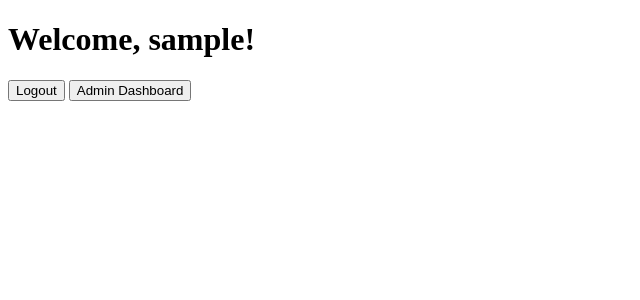
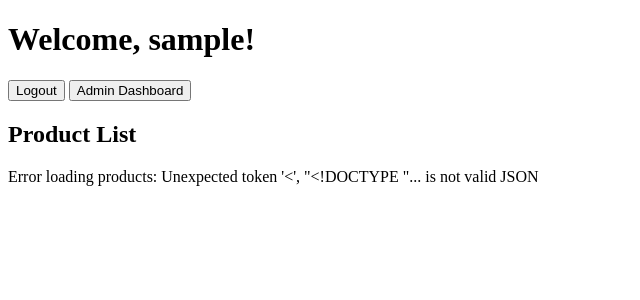
Before and after one commit to BigData2025-Rev/ruili-project1, a Flask app: template templates/welcome.html in a window 1280 px wide. Shown: the top 300 px of the page, without its empty margins (0-640 px from the left). Run offline with Flask 3, Linux system fonts and the light colour scheme; the template is opened without the code that fills it: most values are stand-ins (such as "Sample title", 1, 10 or a date in 2020).

Commit message:
Added basic products logic, welcome page now can show all products.

```diff
--- a/controller/Controller.py
+++ b/controller/Controller.py
@@ -1,6 +1,8 @@
 from flask import render_template, jsonify, request, redirect, url_for, session
 from app import app
 from service.UserService import UserService
+from service.ProductService import ProductService
+from service.OrderService import OrderService
 
 @app.route('/')
 def index():
@@ -40,6 +42,11 @@
     if 'token' not in session:
         return redirect(url_for('index'))
     return render_template('welcome.html', username=session.get('username'))
+
+
+"""
+User Related API
+"""
 
 @app.route('/admin', methods=['GET'])
 def admin_page():
@@ -91,3 +98,75 @@
 
     result = UserService.update_user_role_by_user_id(data['user_id'], data['role'])
     return jsonify(result)
+
+
+"""
+Product related API
+"""
+
+@app.route('/products', methods=['GET'])
+def get_all_products():
+    if 'token' not in session:
+        return redirect(url_for('index'))
+    products = ProductService.get_all_products()
+    return jsonify(products), 200
+
+@app.route('/product', methods=['PUT'])
+def add_product():
+    # add a new product
+    # the request.json should include:
+    #   product name
+    #   product price
+    #   product inventory
+    #   product category (can be empty)
+    #   product description (can be empty)
+    if 'token' not in session:
+        return redirect(url_for('index'))
+    if session['role'] != 'admin':
+        return jsonify({"success": False, "message": "Only admin users can perform this action."}), 403
+    data = request.json
+    if not data or 'name' not in data or 'price' not in data or 'inventory' not in data \
+        or "category" not in data or "description" not in data:
+        return jsonify({"success": False, "message": "Invalid input."}), 400
+    result = ProductService.add_product(data)
+    return jsonify(result), (201 if result["success"] else 500)
+
+@app.route('/product/inventory', methods=['PUT'])
+def update_product_inventory():
+    if 'token' not in session:
+        return redirect(url_for('index'))
+    # update product inventory
+    # the request.json should include product_id, product_change_amount(int, + or -)
+    data = request.json
+    if not data or 'product_id' not in data or 'change_amount' not in data:
+        return jsonify({"success": False, "message": "Invalid input."}), 400
+    result = ProductService.update_inventory_by_id(data['product_id'], data['change_amount'])
+    return jsonify(result), (200 if result["success"] else 500)
+
+@app.route('/product/price', methods=['PUT'])
+def update_product_price():
+    # update product price
+    # the request.json should include product_id, product_new_price(int)
+    if 'token' not in session:
+        return redirect(url_for('index'))
+    if session['role'] != 'admin':
+        return jsonify({"success": False, "message": "Only admin users can perform this action."}), 403
+    data = request.json
+    if not data or 'product_id' not in data or 'new_price' not in data:
+        return jsonify({"success": False, "message": "Invalid input."}), 400
+    result = ProductService.update_price_by_id(data['product_id'], data['new_price'])
+    return jsonify(result), (200 if result["success"] else 500)
+
+@app.route('/product', methods=['DELETE'])
+def delete_product_by_id():
+    # delete product
+    # the request.json should include product_id
+    if 'token' not in session:
+        return redirect(url_for('index'))
+    if session['role'] != 'admin':
+        return jsonify({"success": False, "message": "Only admin users can perform this action."}), 403
+    data = request.json
+    if not data or 'product_id' not in data:
+        return jsonify({"success": False, "message": "Invalid input."}), 400
+    result = ProductService.delete_product_by_id(data['product_id'])
+    return jsonify(result), (200 if result["success"] else 500)
--- a/service/OrderService.py
+++ b/service/OrderService.py
@@ -0,0 +1,2 @@
+class OrderService:
+    pass
--- a/static/js/welcome.js
+++ b/static/js/welcome.js
@@ -3,7 +3,6 @@
     const result = await response.json();
     alert(result.message);
     window.location.href = '/'; // 跳转到主页
-
 });
 
 document.getElementById('admin-dashboard-button').addEventListener('click', async () => {
@@ -19,3 +18,58 @@
         alert('Error accessing admin page.');
     }
 });
+
+// Load products on page load
+document.addEventListener('DOMContentLoaded', async () => {
+    const table = document.getElementById('product-table');
+    const tableBody = document.getElementById('product-table-body');
+    const loadingMessage = document.getElementById('loading-message');
+
+    try {
+        const response = await fetch('/products', { method: 'GET' });
+        if (!response.ok) {
+            throw new Error('Failed to fetch products');
+        }
+
+        const result = await response.json();
+        if (!result.success) {
+            throw new Error(result.message || 'Failed to fetch products');
+        }
+
+        result.products.forEach(product => {
+            const row = document.createElement('tr');
+
+            const idCell = document.createElement('td');
+            idCell.textContent = product.id;
+            row.appendChild(idCell);
+
+            const imageCell = document.createElement('td');
+            const img = document.createElement('img');
+            img.src = `/static/img/${product.name}.jpg`;
+            img.alt = product.name;
+            img.onerror = () => { img.src = '/static/img/default.jpg'; }; // Fallback image
+            imageCell.appendChild(img);
+            row.appendChild(imageCell);
+
+            const nameCell = document.createElement('td');
+            nameCell.textContent = product.name;
+            row.appendChild(nameCell);
+
+            const priceCell = document.createElement('td');
+            const price = parseFloat(product.price) || 0.0;
+            priceCell.textContent = `$${price.toFixed(2)}`;
+            row.appendChild(priceCell);
+
+            const inventoryCell = document.createElement('td');
+            inventoryCell.textContent = product.inventory;
+            row.appendChild(inventoryCell);
+
+            tableBody.appendChild(row);
+        });
+
+        loadingMessage.style.display = 'none';
+        table.style.display = 'table';
+    } catch (error) {
+        loadingMessage.textContent = `Error loading products: ${error.message}`;
+    }
+});
--- a/templates/welcome.html
+++ b/templates/welcome.html
@@ -5,10 +5,44 @@
     <meta name="viewport" content="width=device-width, initial-scale=1.0">
     <title>Welcome</title>
     <script src="/static/js/welcome.js" defer></script>
+    <style>
+        table {
+            width: 100%;
+            border-collapse: collapse;
+        }
+        th, td {
+            border: 1px solid #ddd;
+            padding: 8px;
+            text-align: center;
+        }
+        th {
+            background-color: #f4f4f4;
+        }
+        img {
+            max-width: 50px;
+            max-height: 50px;
+        }
+    </style>
 </head>
 <body>
     <h1>Welcome, {{ username }}!</h1>
     <button id="logout-button">Logout</button>
     <button id="admin-dashboard-button">Admin Dashboard</button>
+
+    <h2>Product List</h2>
+    <div id="loading-message">Loading products...</div>
+    <table id="product-table" style="display:none;">
+        <thead>
+            <tr>
+                <th>Product ID</th>
+                <th>Image</th>
+                <th>Product Name</th>
+                <th>Price</th>
+                <th>Inventory</th>
+            </tr>
+        </thead>
+        <tbody id="product-table-body">
+        </tbody>
+    </table>
 </body>
 </html>
```
Also changed, not shown: dao/ProductDAO.py (+23 -3 lines), service/ProductService.py (+55 -0 lines), static/img/default.jpg (added).
